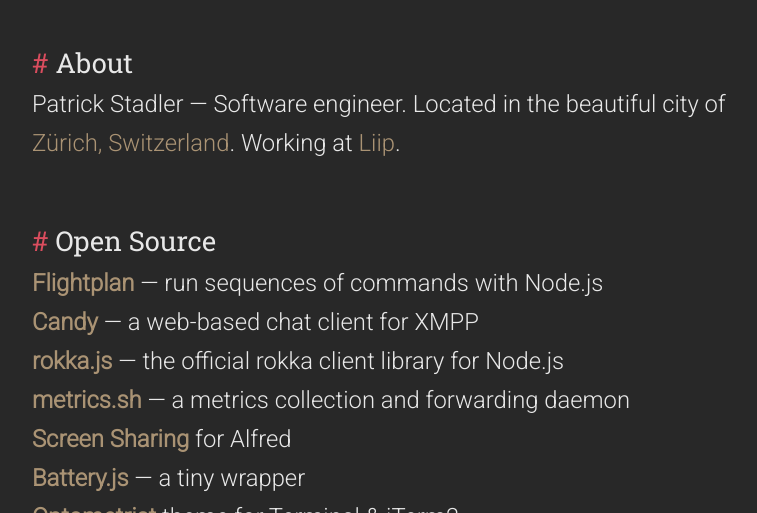
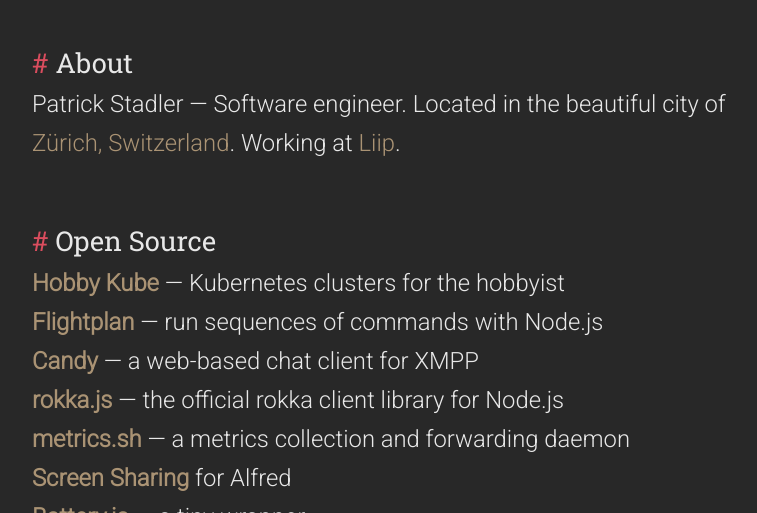
Before and after one commit to pstadler/pstadler.github.com, a plain HTML site: page index.html in a window 1280 px wide. Shown: the part 287-800 px from the top of the page, without its empty margins (258-1015 px from the left). Drawn offline with Linux system fonts and the light colour scheme; files whose address does not match are found by name.

Commit message:
add link to Hobby Kube

```diff
--- a/index.html
+++ b/index.html
@@ -67,6 +67,9 @@
       <section>
         <h2 class="medium"><i class="hash caliper"></i> Open Source</h2>
         <ul>
+          <li>
+            <a href="https://github.com/hobby-kube/guide"><strong>Hobby Kube</strong></a> &mdash; Kubernetes clusters for the hobbyist
+          </li>
           <li>
             <a href="https://github.com/pstadler/flightplan"><strong>Flightplan</strong></a> &mdash; run sequences of commands with Node.js
           </li>
```
